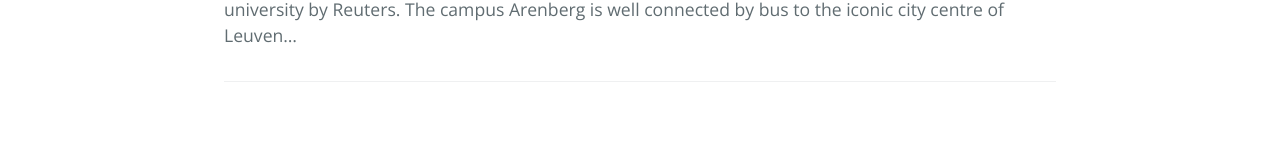
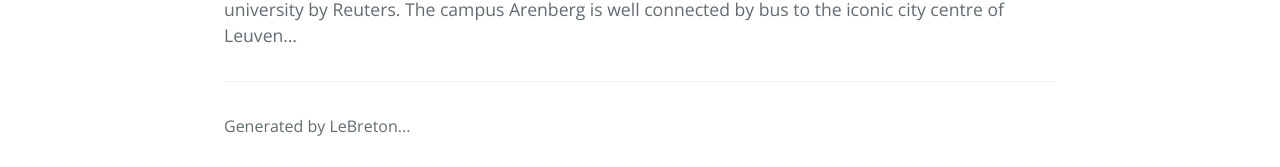
Before and after one commit to vamos2019/vamos2019.github.io, a Jekyll site: the page built from index.md, in a window 1280 px wide. Shown: the part 1048-1215 px from the top of the page. Built offline with Jekyll 4.4.1, drawn with Linux system fonts in a browser that asks for light colours; our own code applies the rules of GitHub Pages for plain Markdown files; before the commit the page ends 1194 px from its top, so only the background shows below that.

Commit message:
Update default.html

```diff
--- a/_layouts/default.html
+++ b/_layouts/default.html
@@ -28,7 +28,7 @@
         {% if site.github.is_project_page %}
           <span class="site-footer-owner"><a href="{{ site.github.repository_url }}">{{ site.github.repository_name }}</a> is maintained by <a href="{{ site.github.owner_url }}">{{ site.github.owner_name }}</a>.</span>
         {% endif %}
-
+        Generated by LeBreton...
       </footer>
     </section>
 
```
